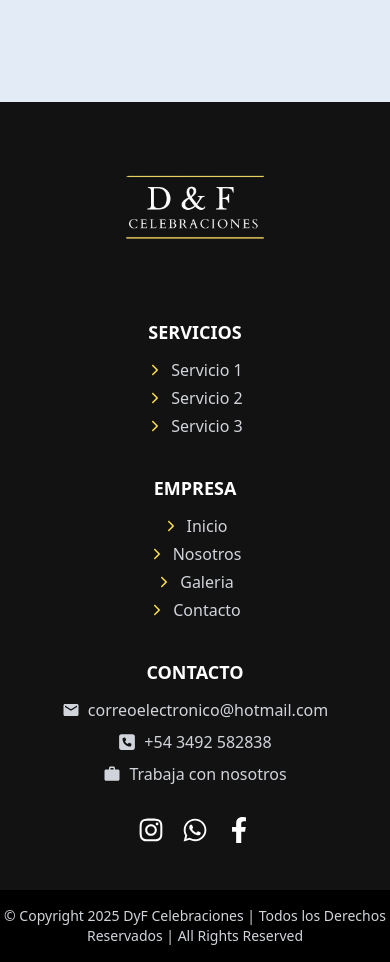
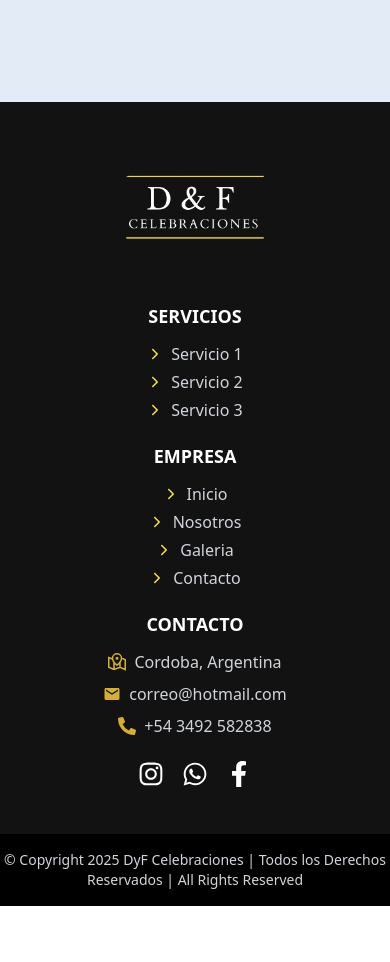
Before and after one commit to Nico09Barberis/dyf-website, a React (Vite) app in the folder dyf-website/: page / in a window 390 px wide. Shown: the part 8181-9143 px from the top of the page. After the commit the page ends 9087 px from the top, so only its background shows below. Built offline with nearby package versions, Linux system fonts and the light colour scheme; a web font is replaced by a local one.

Commit message:
nuevos ajustes en el footer, nuevos enlaces e iconos

```diff
--- a/dyf-website/src/components/navigation/Footer.jsx
+++ b/dyf-website/src/components/navigation/Footer.jsx
@@ -4,6 +4,8 @@ import { FaSquarePhone } from "react-icons/fa6";
 import logo from "../../assets/images/logo.png"; // Ajustá la ruta según dónde esté tu logo
 import SocialLinks from "../ui/SocialLinks";
 import { IoIosArrowForward } from "react-icons/io";
+import { GrMapLocation } from "react-icons/gr";
+import { FaPhoneAlt } from "react-icons/fa";
 
 const Footer = () => {
   const servicios = [
@@ -20,8 +22,8 @@ const Footer = () => {
   ];
 
   return (
-    <footer className="bg-[#121212] text-white pt-6">
-      <div className="w-full px-6 grid grid-cols-1 md:grid-cols-2 lg:grid-cols-4 gap-8">
+    <footer className="bg-[#121212] text-white pt-6 font-sans">
+      <div className="max-w-6xl mx-auto px-2 grid grid-cols-1 md:grid-cols-2 lg:grid-cols-4 gap-4">
         {/* Columna izquierda: Logo */}
         <div className="flex flex-col items-center md:items-start">
           <Link to="/">
@@ -68,38 +70,33 @@ const Footer = () => {
           <h3 className="font-semibold uppercase mb-3 text-lg">Contacto</h3>
 
           <p className="flex flex-wrap items-center gap-2 text-gray-300 mb-2">
+            <GrMapLocation
+              className="text-[#D4AF37] text-lg"
+              aria-label="Teléfono"
+            />
+            Cordoba, Argentina
+          </p>
+
+          <p className="flex flex-wrap items-center gap-2 text-gray-300 mb-2">
             <MdEmail
-              className="text-gray-300 text-lg"
+              className="text-[#D4AF37] text-lg"
               aria-label="Correo electrónico"
             />
             <a
               href="mailto:alfajores500millas@gmail.com"
               className="hover:underline break-words"
             >
-              correoelectronico@hotmail.com
+              correo@hotmail.com
             </a>
           </p>
 
           <p className="flex flex-wrap items-center gap-2 text-gray-300 mb-2">
-            <FaSquarePhone
-              className="text-gray-300 text-lg"
+            <FaPhoneAlt
+              className="text-[#D4AF37] text-lg"
               aria-label="Teléfono"
             />
             +54 3492 582838
           </p>
-
-          <a
-            href="https://docs.google.com/forms/d/e/1FAIpQLSf5OjN13wZ91Tu4Kz7onGUFzcYkvsOibqi3HEQvoqu3ml7Vaw/viewform?usp=header"
-            target="_blank"
-            rel="noopener noreferrer"
-            className="flex flex-wrap items-center gap-2 text-gray-300 mb-4 hover:underline transition-colors break-words"
-          >
-            <MdOutlineWork
-              className="text-gray-300 text-lg"
-              aria-label="Trabaja con nosotros"
-            />
-            Trabaja con nosotros
-          </a>
 
           {/* Redes sociales */}
           <div className="flex gap-3 flex-wrap">
--- a/dyf-website/src/components/navigation/Navbar.jsx
+++ b/dyf-website/src/components/navigation/Navbar.jsx
@@ -125,17 +125,35 @@ function Navbar() {
 
         {/* Right Section: Icons */}
         <div className="hidden md:flex items-center space-x-4 z-10">
-          <button className="text-beige">
+          {/* Instagram */}
+          <a
+            href="https://www.instagram.com/dyfcelebraciones"
+            target="_blank"
+            rel="noopener noreferrer"
+            className="text-beige hover:text-white transition-colors"
+          >
             <FaInstagram className="w-6 h-6" />
-          </button>
+          </a>
 
-          <button className="text-beige">
+          {/* Facebook */}
+          <a
+            href="https://www.facebook.com/TU_PERFIL"
+            target="_blank"
+            rel="noopener noreferrer"
+            className="text-beige hover:text-white transition-colors"
+          >
             <FaFacebook className="w-6 h-6" />
-          </button>
+          </a>
 
-          <button className="text-beige">
-            <FaWhatsapp className="w-6 h-6" />
-          </button>
+          {/* WhatsApp */}
+          <a
+            href="https://wa.me/5493492582838"
+            target="_blank"
+            rel="noopener noreferrer"
+            className="text-beige hover:text-white transition-colors"
+          >
+            <FaWhatsapp className="w-7 h-7" />
+          </a>
         </div>
       </div>
 
@@ -252,7 +270,9 @@ function Navbar() {
         </div>
       </div>
 
-      <div className={`hidden md:flex justify-center text-sm space-x-8 pt-2 transition-colors duration-300`}>
+      <div
+        className={`hidden md:flex justify-center text-sm space-x-8 pt-2 transition-colors duration-300`}
+      >
         {[
           { to: "/", label: "Home" },
           {
--- a/dyf-website/src/components/ui/SocialLinks.jsx
+++ b/dyf-website/src/components/ui/SocialLinks.jsx
@@ -7,7 +7,7 @@ const SocialLinks = () => {
       id: "instagram",
       icon: FaInstagram,
       color: "hover:bg-gray-800",
-      link: "https://www.instagram.com/tu_usuario", // reemplaza con tu Instagram
+      link: "https://www.instagram.com/dyfcelebraciones", // reemplaza con tu Instagram
     },
     {
       id: "whatsapp",
--- a/dyf-website/src/layout/AppLayout.jsx
+++ b/dyf-website/src/layout/AppLayout.jsx
@@ -1,6 +1,6 @@
 import Navbar from "../components/navigation/Navbar";
 import Footer from "../components/navigation/Footer";
-import WhatsAppButton from "../components/ui/WhatsAppButton";
+import WhatsAppButton from "../components/common/WhatsAppButton";
 
 
 function AppLayout({ children }) {
--- a/dyf-website/src/pages/HomePage.jsx
+++ b/dyf-website/src/pages/HomePage.jsx
@@ -12,7 +12,7 @@ import CountersSection from "../sections/home/CounterSection";
 export default function HomePage() {
 
   return (
-    <main className="min-h-screen flex flex-col items-center justify-center bg-gray-50 text-gray-800">
+    <main className="min-h-screen flex flex-col items-center justify-center bg-gray-50">
 
       <CarouselHome />
 
```
Also changed, not shown: dyf-website/src/components/common/WhatsAppButton.jsx (renamed from dyf-website/src/components/ui/WhatsAppButton.jsx).
